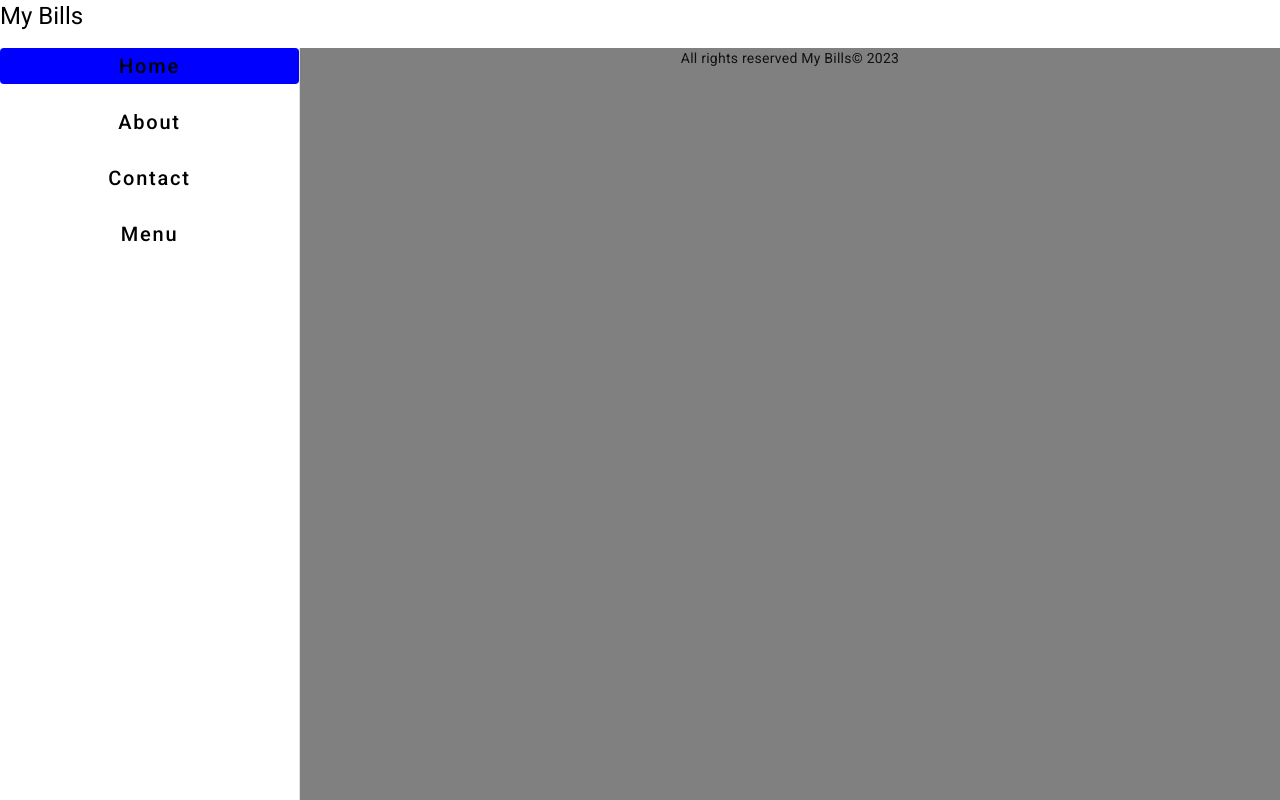
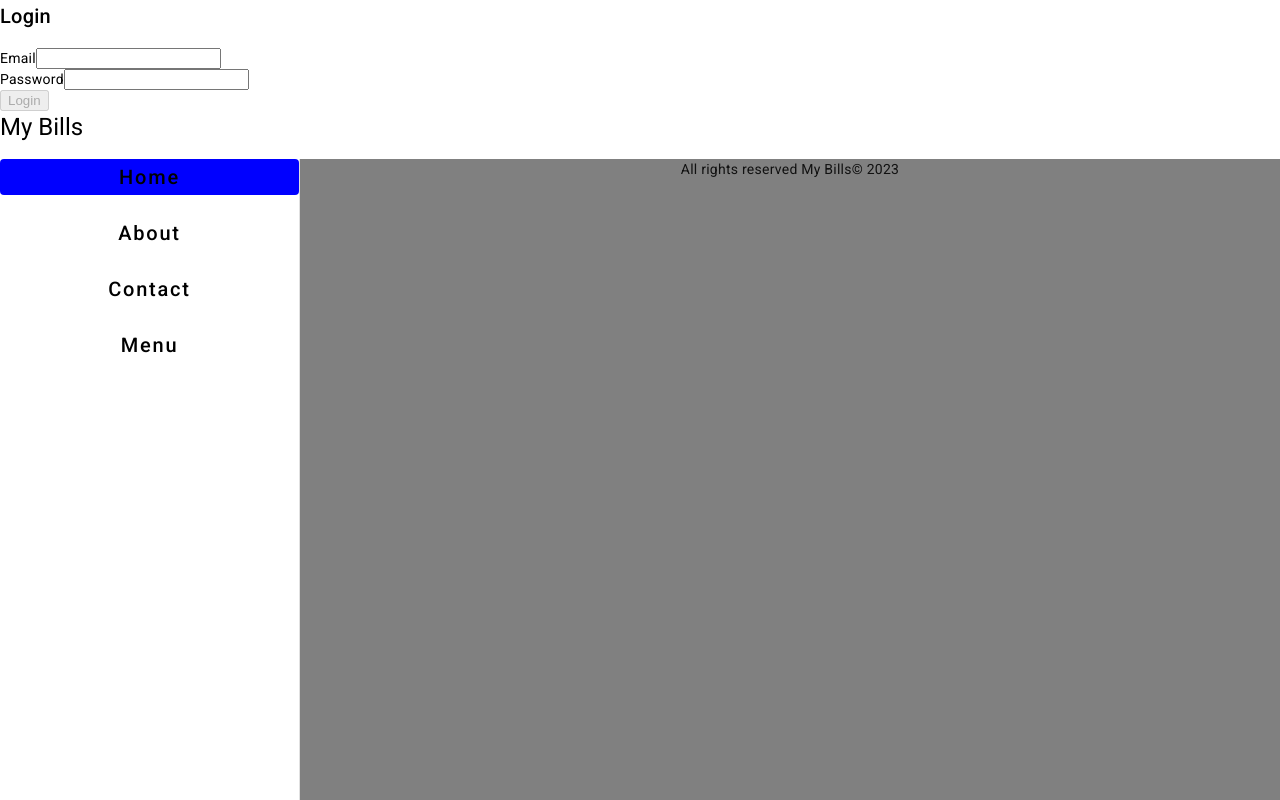
Before and after one commit to RawanGamalElDin12/E-Billing_system, an Angular app: page / in a window 1280 px wide. Shown: the top 800 px of the page. Built offline with nearby package versions, Linux system fonts and the light colour scheme.

Commit message:
added login to app.component.html

```diff
--- a/src/app/app.component.html
+++ b/src/app/app.component.html
@@ -1,5 +1,5 @@
+<app-login></app-login>
 <app-header></app-header>
 <app-sidenav></app-sidenav>
 
-
 <app-footer></app-footer>
```
